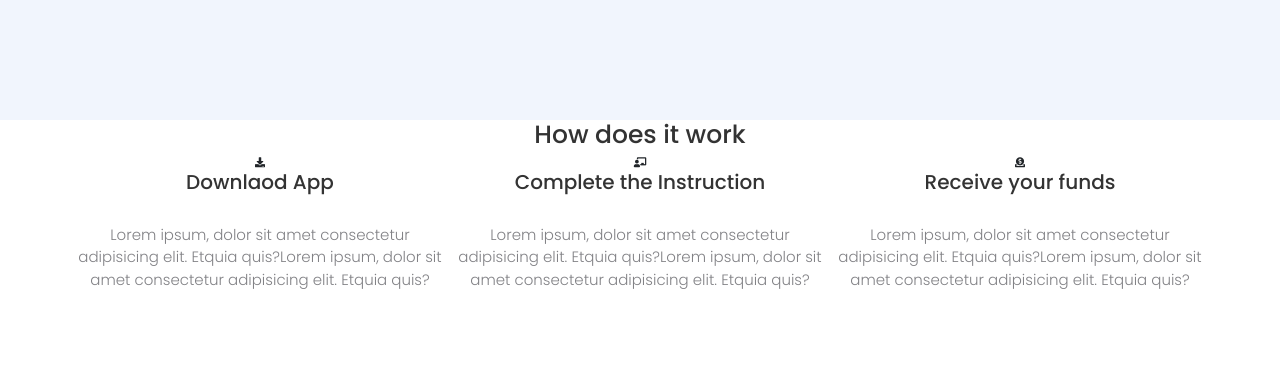
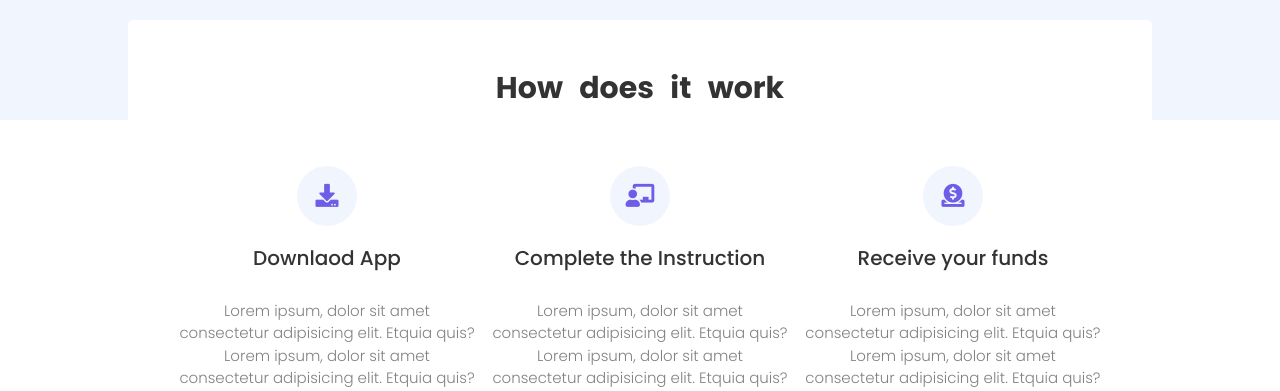
Before and after one commit to codeKAMAT/KamatPay, a React (Create React App) app: page / in a window 1280 px wide. Shown: the part 774-1165 px from the top of the page. Before the commit the page ends 1115 px from the top, so only its background shows below. Built offline with nearby package versions, Linux system fonts and the light colour scheme.

Commit message:
styling HowItWorks.js component

```diff
--- a/src/index.css
+++ b/src/index.css
@@ -168,6 +168,43 @@ header {
 /* ----------------------------Hero section END */
 
 
+/* --------------------------------- Work Section below hero section   starts
+                        -------------------------------------------------------*/
+
+.work-container {
+    width: 80vw;
+    padding: 5rem;
+    box-shadow: 0 0.4rem 1.2 rem rgba(0, 0, 0, 0.1);
+    background-color: #fff;
+    margin-top: -10rem;
+    border-radius: 0.5rem;
+}
+.work-container .main-heading{
+    font-size: 3rem;
+    font-weight: bolder;
+    margin-bottom: 4rem;
+    word-spacing: 1rem;
+
+}
+.work-container .sub-heading {
+    font-size: 2rem;
+    font-weight: normal;
+}
+.fontawesome-style {
+    font-size: 2.3rem;
+    color: var(--primary-color);
+    width: 6rem;
+    height: 6rem;
+    border-radius: 50%;
+    background-color: var(--bgcolor);
+    display: grid;
+    place-items: center;
+    text-align: center;
+    margin: 2rem auto;
+}
+/* work section END */
+
+
 /* --------------------------------- responsive media queries
                         -------------------------------------------------------*/
 @media(min-width: 1500px) {
```
